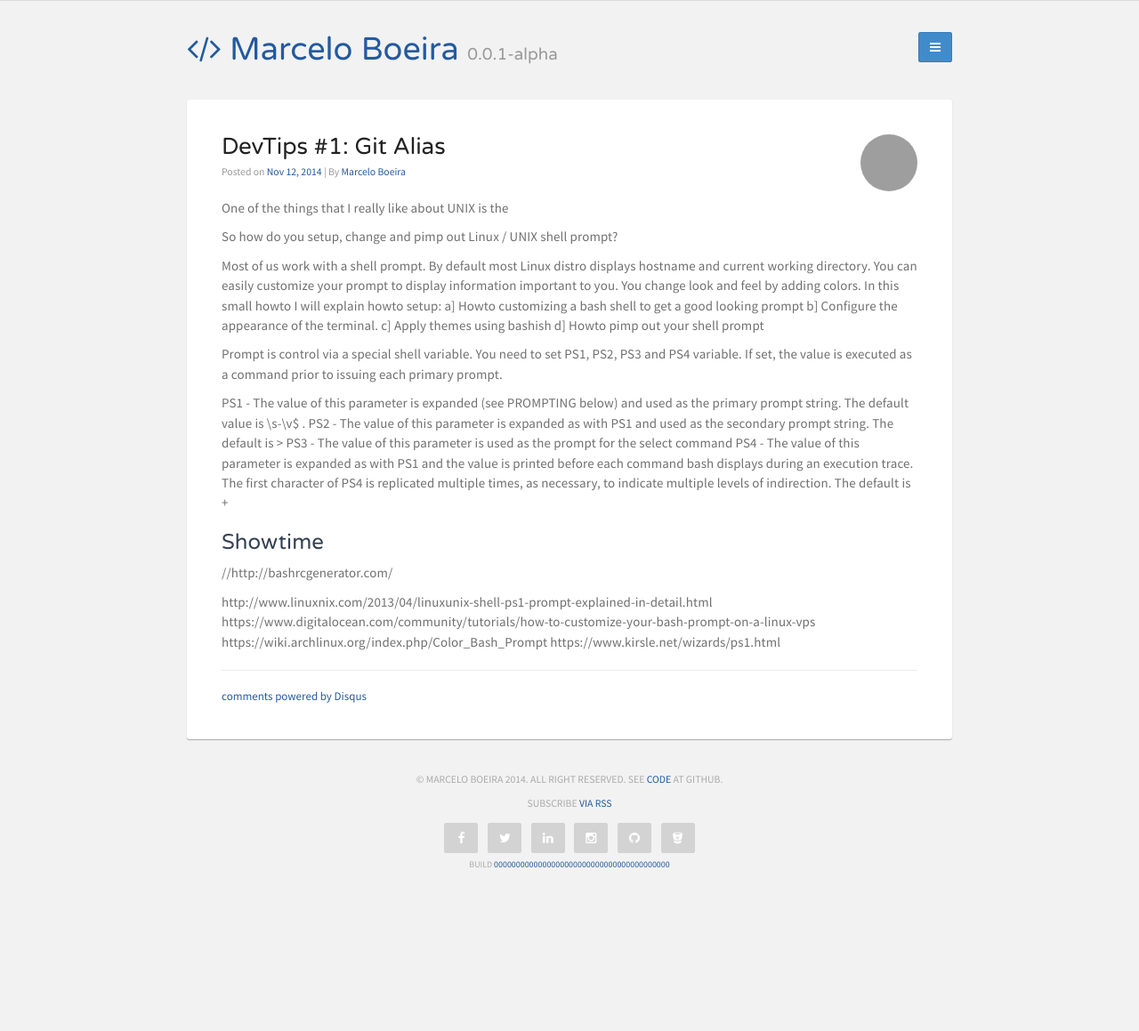
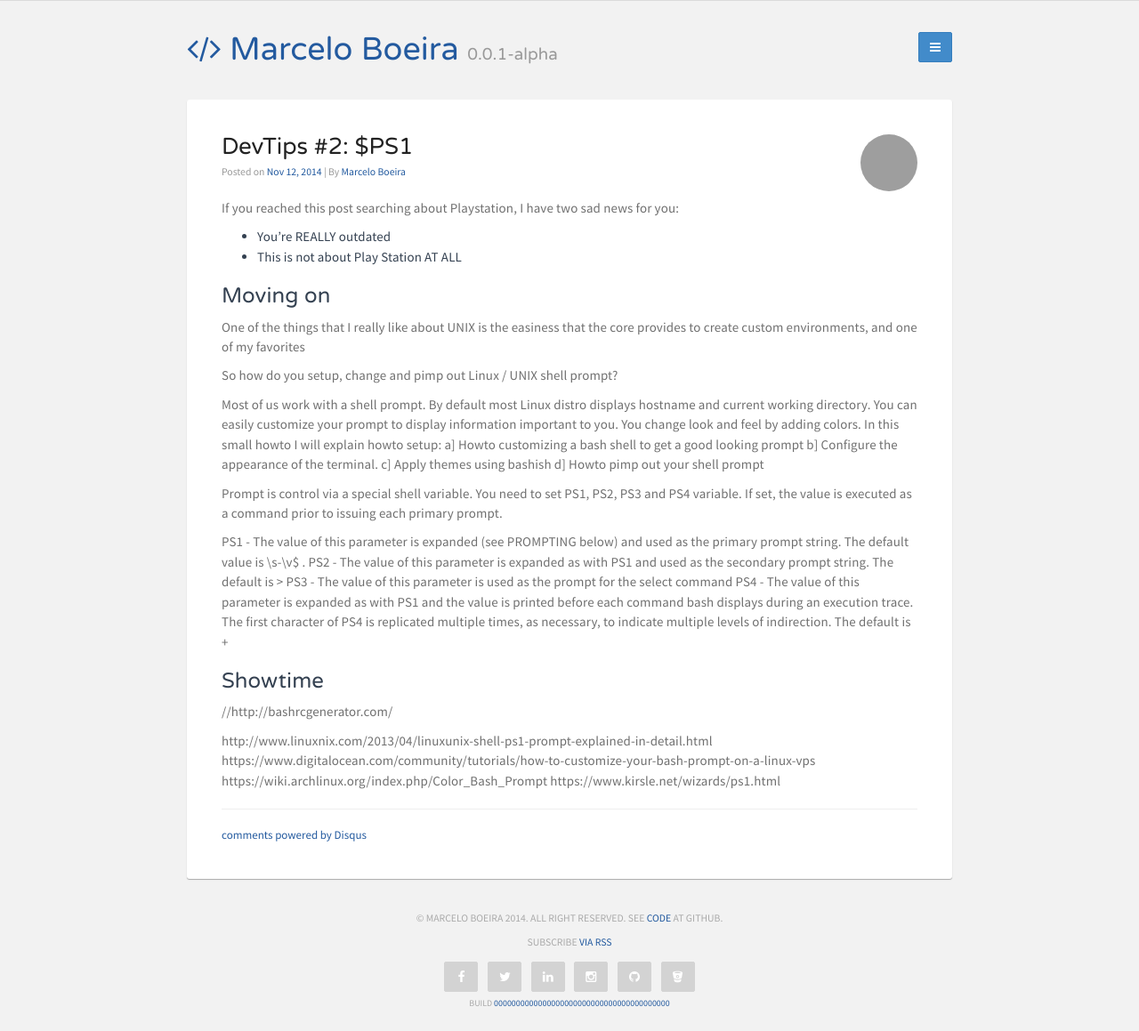
Before and after one commit to marceloboeira/blog, a Jekyll site: the page built from _posts/2014-11-12-dev-tips-02.md, in a window 1280 px wide. Shown: the whole page at 89% size. Built offline with Jekyll 4.4.1, drawn with Linux system fonts in a browser that asks for light colours; comment, search, counter and statistics services are not loaded; before the commit the page ends 1003 px from its top, so only the background shows below that; grey boxes are pictures that could not be loaded.

Commit message:
New post coming soon...

```diff
--- a/_posts/2014-11-12-dev-tips-02.md
+++ b/_posts/2014-11-12-dev-tips-02.md
@@ -1,6 +1,6 @@
 ---
 layout: post
-title: "DevTips #1: Git Alias"
+title: "DevTips #2: $PS1"
 date:  2014-11-12 12:30:00
 draft: true
 categories: git tips alias development
@@ -8,7 +8,16 @@ tags: git tips alias development
 description: Lets talk about bash
 ---
 
-One of the things that I really like about UNIX is the
+If you reached this post searching about Playstation, I have two sad news for you:
+
+* You're REALLY outdated
+* This is not about Play Station AT ALL
+
+
+### Moving on
+
+One of the things that I really like about UNIX is the easiness that the core provides to create custom environments, and one of my favorites
+
 
 So how do you setup, change and pimp out Linux / UNIX shell prompt?
 
```
